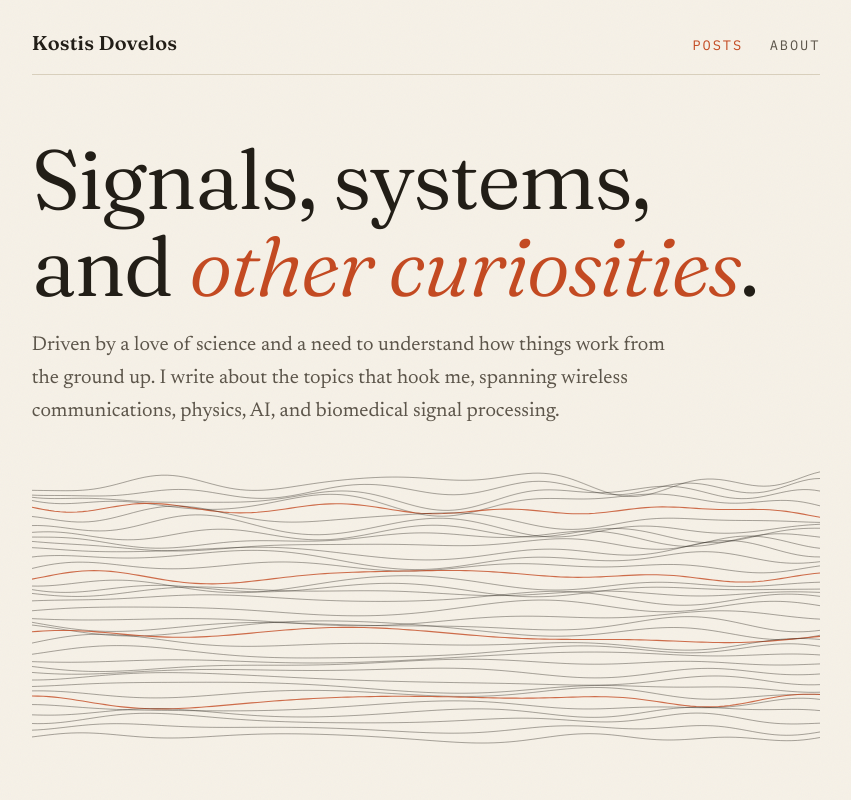
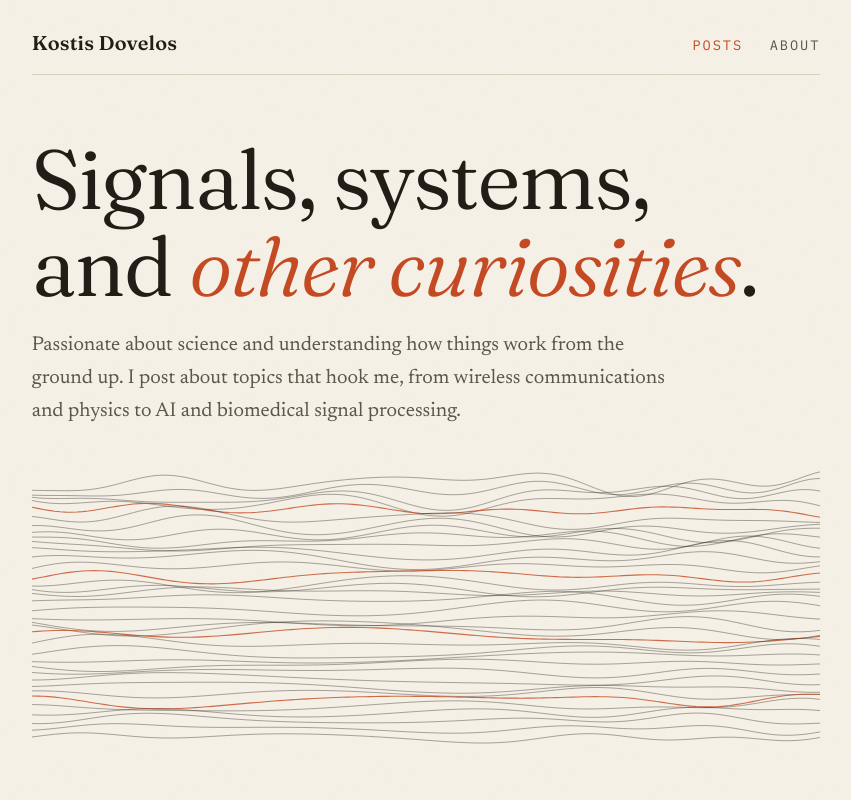
Before and after one commit to kostisdov/kostisdov.github.io, an Astro site: page / in a window 1280 px wide. Shown: the top 800 px of the page, without its empty margins (214-1065 px from the left). Built offline with nearby package versions, Linux system fonts and the light colour scheme; Astro itself is replaced by a stand-in of ours.

Commit message:
Restore original intro wording with fewer commas

```diff
--- a/src/pages/index.astro
+++ b/src/pages/index.astro
@@ -14,9 +14,9 @@ const fmt = (d: Date) =>
   <section class="hero">
     <h1>Signals, systems,<br />and <em>other curiosities</em>.</h1>
     <p class="lede">
-      Driven by a love of science and a need to understand how things work from the ground up.
-      I write about the topics that hook me, spanning wireless communications, physics, AI, and
-      biomedical signal processing.
+      Passionate about science and understanding how things work from the ground up. I post
+      about topics that hook me, from wireless communications and physics to AI and biomedical
+      signal processing.
     </p>
     <canvas class="field-art" id="field-art" aria-hidden="true"></canvas>
   </section>
```
